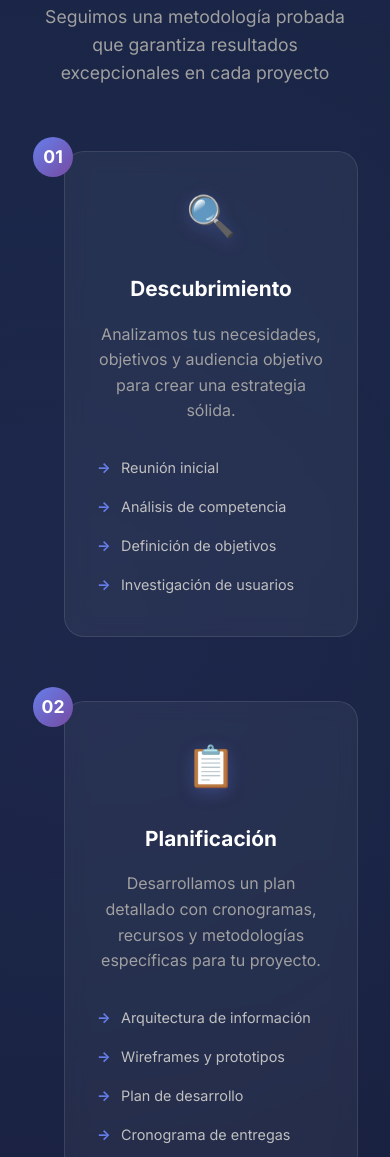
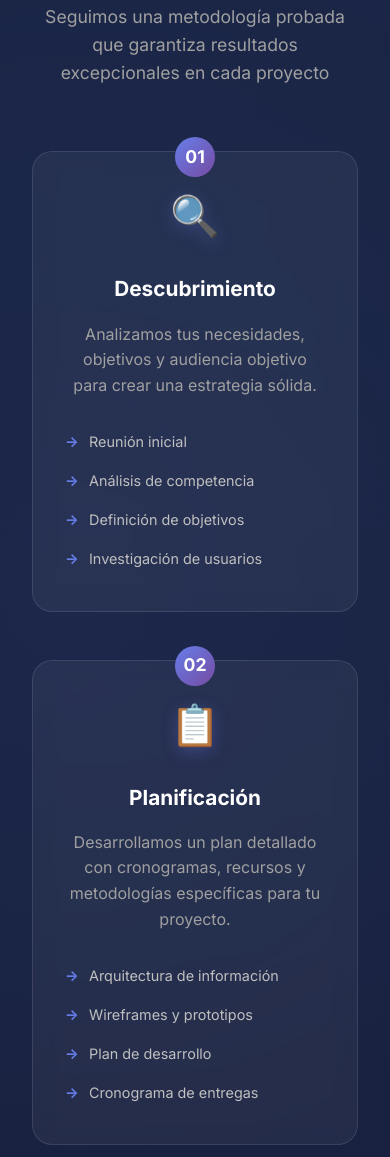
Before and after one commit to TLH-Enterprise/TLH, an Astro site: page / in a window 390 px wide. Shown: the part 6687-7844 px from the top of the page. Built offline with nearby package versions, Linux system fonts and the light colour scheme; Astro itself is replaced by a stand-in of ours.

Commit message:
feat: organize process page in responsive view

```diff
--- a/src/components/Process.astro
+++ b/src/components/Process.astro
@@ -383,22 +383,21 @@ const processSteps = [
       font-size: 1.1rem;
     }
 
-    .process-timeline::before {
-      left: 20px;
-    }
-
     .process-step {
-      justify-content: flex-start !important;
-      margin-left: 2rem;
+      justify-content: center !important;
+      margin-left: 0;
+      margin-bottom: 3rem;
     }
 
     .step-content {
-      width: calc(100% - 2rem);
+      width: 100%;
+      max-width: 400px;
+      margin: 0 auto;
     }
 
     .step-number {
-      left: -2rem;
-      transform: translateX(0);
+      left: 50%;
+      transform: translateX(-50%);
     }
 
     .process-cta {
@@ -422,6 +421,7 @@ const processSteps = [
 
     .step-content {
       padding: 2rem;
+      max-width: 100%;
     }
 
     .icon {
@@ -431,5 +431,10 @@ const processSteps = [
     .step-title {
       font-size: 1.3rem;
     }
+
+    .step-number {
+      left: 50%;
+      transform: translateX(-50%);
+    }
   }
 </style>
```
